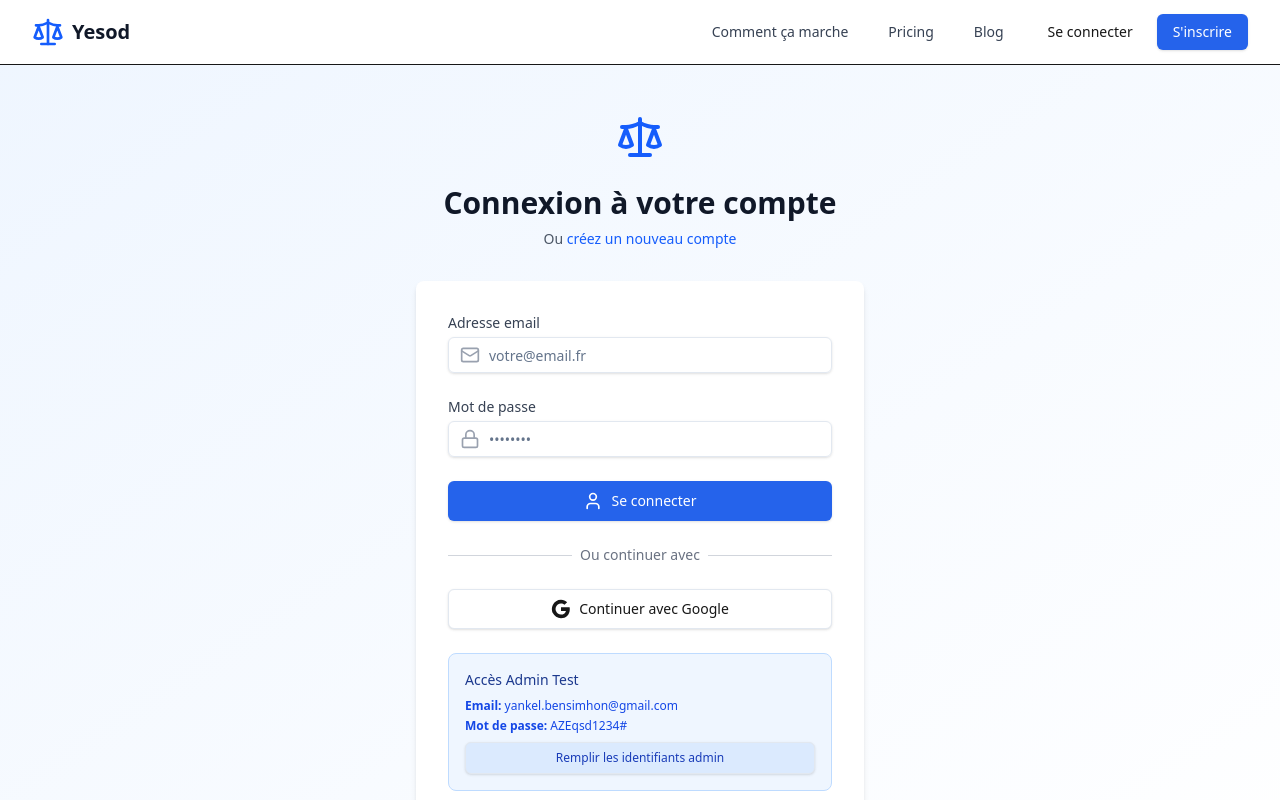
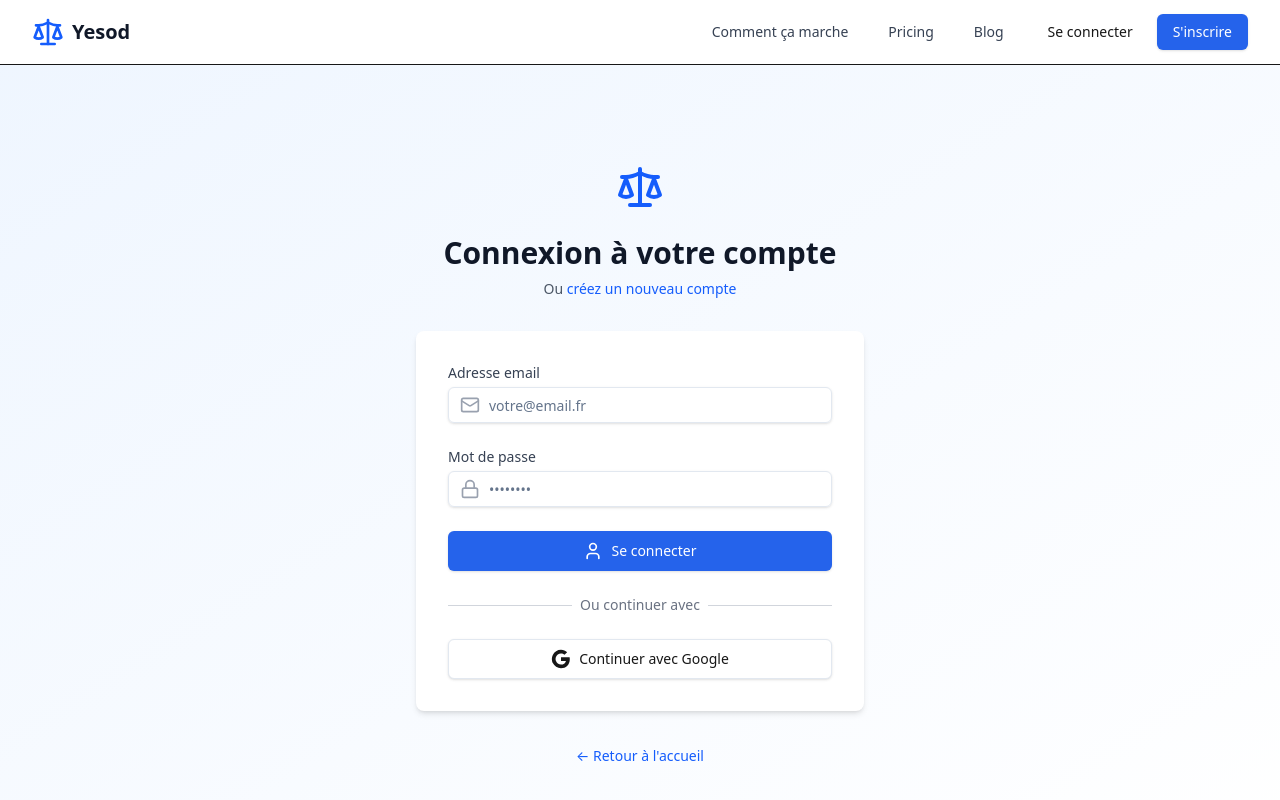
Before and after one commit to Yankel-Bensimhon/Yesod, a Next.js app: page /auth/signin in a window 1280 px wide. Shown: the top 800 px of the page. Built offline with nearby package versions, Linux system fonts and the light colour scheme; no server answers.

Commit message:
security: remove admin credentials display from signin page

```diff
--- a/src/app/auth/signin/page.tsx
+++ b/src/app/auth/signin/page.tsx
@@ -190,27 +190,6 @@ export default function SignIn() {
               </Button>
             </div>
 
-            {/* Test Admin Section */}
-            <div className="bg-blue-50 p-4 rounded-lg border border-blue-200">
-              <h3 className="text-sm font-medium text-blue-900 mb-2">Accès Admin Test</h3>
-              <div className="text-xs text-blue-700 space-y-1">
-                <p><strong>Email:</strong> yankel.bensimhon@gmail.com</p>
-                <p><strong>Mot de passe:</strong> AZEqsd1234#</p>
-              </div>
-              <Button
-                type="button"
-                onClick={() => {
-                  setEmail('yankel.bensimhon@gmail.com')
-                  setPassword('AZEqsd1234#')
-                }}
-                variant="outline"
-                size="sm"
-                className="mt-2 w-full bg-blue-100 hover:bg-blue-200 text-blue-800"
-              >
-                Remplir les identifiants admin
-              </Button>
-            </div>
-
           </form>
         </div>
 
```
